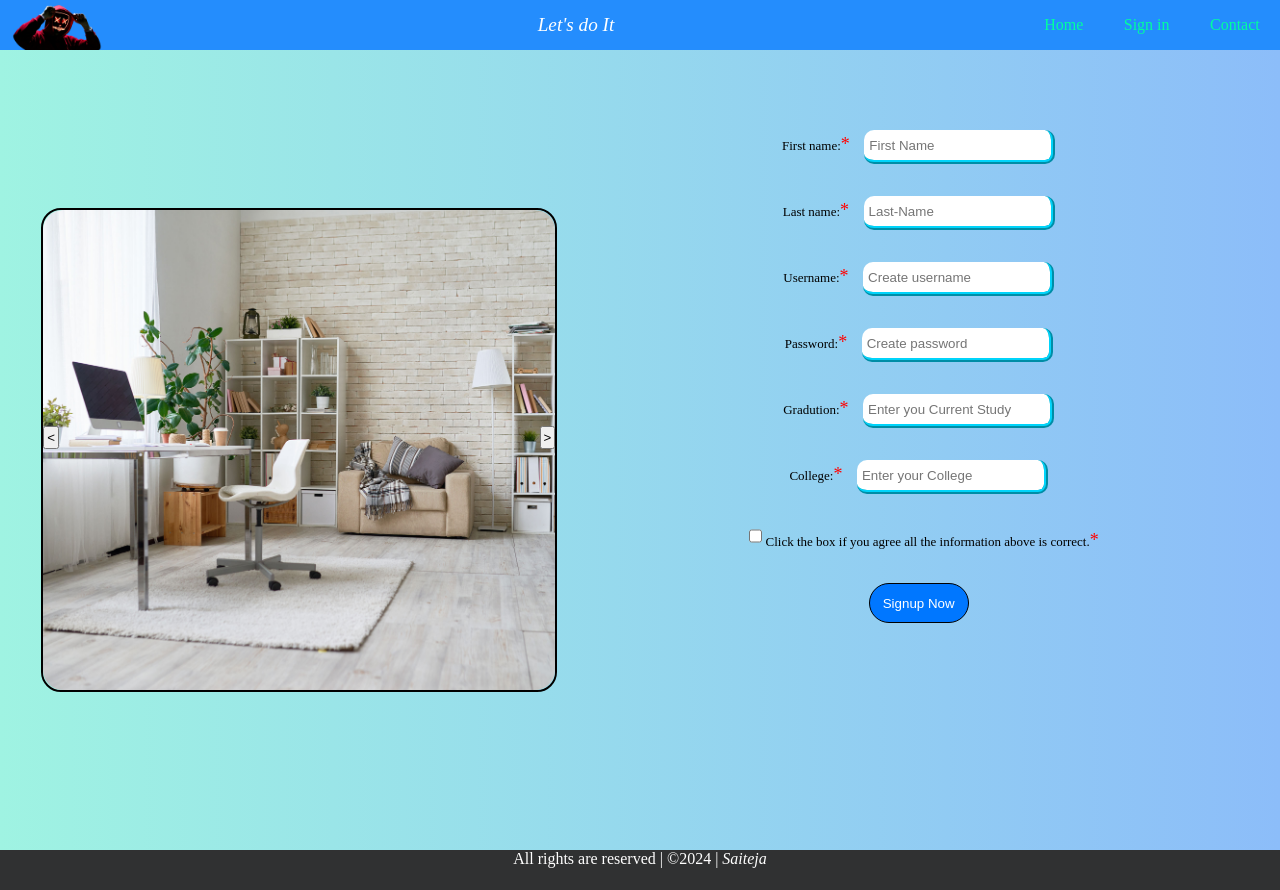
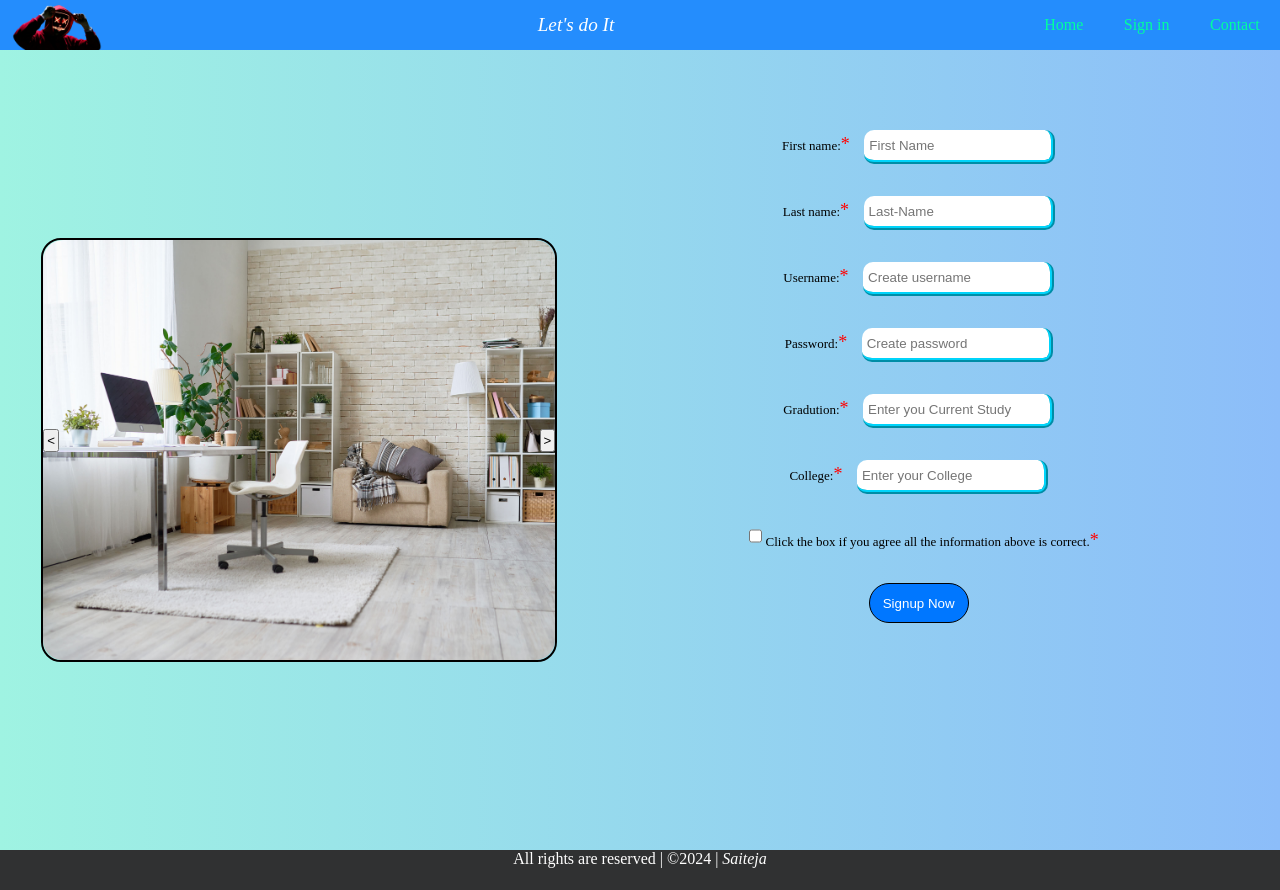
Before and after one commit to saitejavenkat/yes, a plain HTML site: page index.html in a window 1280 px wide. Drawn offline with Linux system fonts and the light colour scheme.

Commit message:
Update try.css

```diff
--- a/try.css
+++ b/try.css
@@ -109,7 +109,7 @@ a{
     position: relative;
     }
 .adver{
-    height: 60%;
+    height: 420px;
     width: 40%;
     border:2px solid #000000;
     border-radius: 20px;
```
